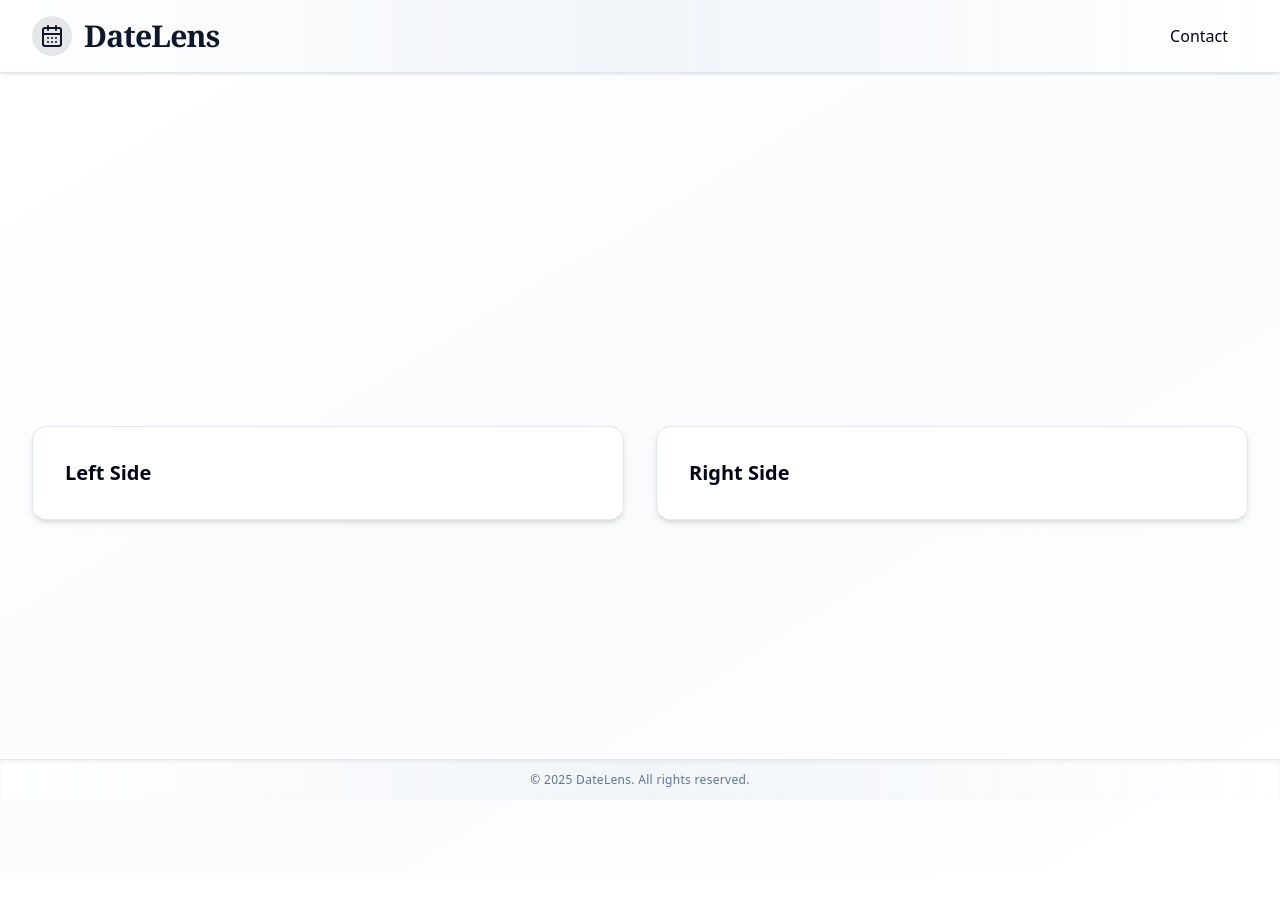
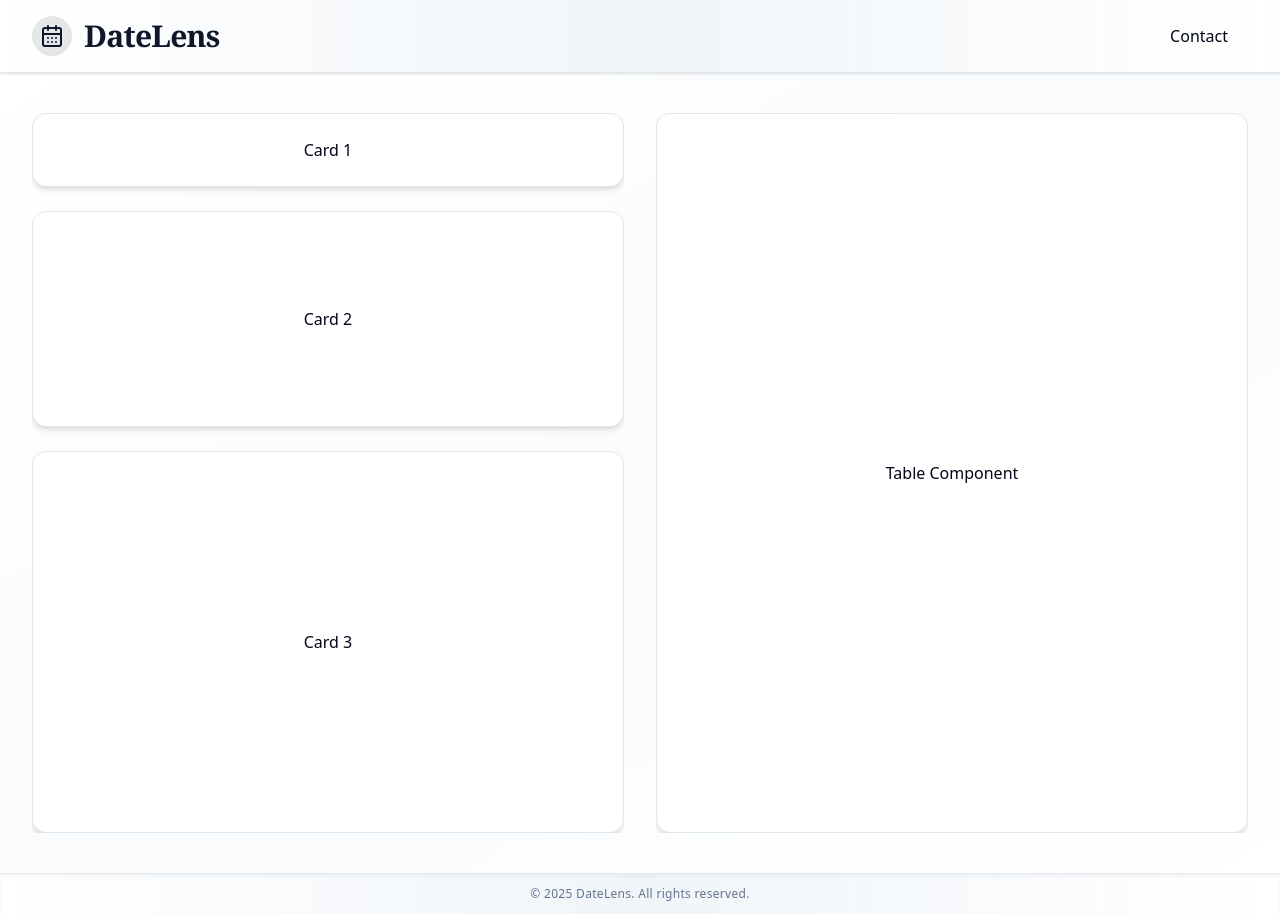
Before and after one commit to rishu605/datelens, a React (Vite) app: page / in a window 1280 px wide. Built offline with nearby package versions, Linux system fonts and the light colour scheme.

Commit message:
Components setup for Left and Right Panels

```diff
--- a/src/App.tsx
+++ b/src/App.tsx
@@ -4,11 +4,13 @@ import Container from "@/components/Container";
 
 function App() {
   return (
-    <>
+    <div className="flex flex-col min-h-screen">
       <Header />
-      <Container />
+      <div className="flex-1 min-h-0">
+        <Container />
+      </div>
       <Footer />
-    </>
+    </div>
   );
 }
 
--- /dev/null
+++ b/src/components/CalendarCard.tsx
@@ -0,0 +1,15 @@
+import React from "react";
+import { Calendar } from "@/components/ui/calendar";
+
+const CalendarCard: React.FC = () => {
+  return (
+    <div className="w-full flex flex-col items-center justify-center gap-2 h-full">
+      <h3 className="text-base font-semibold mb-2">Calendar</h3>
+      <div className="w-full flex-1 flex items-center justify-center">
+        <Calendar />
+      </div>
+    </div>
+  );
+};
+
+export default CalendarCard;
--- a/src/components/Container.tsx
+++ b/src/components/Container.tsx
@@ -4,13 +4,13 @@ import RightPanel from "@/components/RightPanel";
 
 const Container: React.FC = () => {
   return (
-    <div className="flex flex-col min-h-screen bg-gradient-to-br from-background via-muted/40 to-background/80">
-      <div className="flex-1 flex items-center justify-center">
-        <div className="flex h-full w-full gap-8 px-8 py-6 max-w-7xl mx-auto">
-          <div className="w-1/2 h-full bg-card rounded-xl shadow-md border border-border p-8 flex flex-col justify-start overflow-auto">
+    <div className="flex flex-col min-h-screen h-screen bg-gradient-to-br from-background via-muted/40 to-background/80 overflow-hidden">
+      <div className="flex-1 flex items-stretch justify-center min-h-0 px-4 py-6 md:px-8 md:py-10">
+        <div className="flex w-full gap-8 max-w-7xl mx-auto h-full min-h-0">
+          <div className="w-1/2 h-full flex flex-col overflow-auto min-h-0">
             <LeftPanel />
           </div>
-          <div className="w-1/2 h-full bg-card rounded-xl shadow-md border border-border p-8 flex flex-col justify-start overflow-auto">
+          <div className="w-1/2 h-full flex flex-col overflow-auto min-h-0">
             <RightPanel />
           </div>
         </div>
--- a/src/components/Footer.tsx
+++ b/src/components/Footer.tsx
@@ -2,7 +2,7 @@ import React from "react";
 
 const Footer: React.FC = () => {
   return (
-    <footer className="w-full border-t border-border bg-gradient-to-r from-background via-muted to-background/80 backdrop-blur supports-[backdrop-filter]:bg-background/60 shadow-inner sticky bottom-0 z-10">
+    <footer className="w-full border-t border-border bg-gradient-to-r from-background via-muted to-background/80 backdrop-blur supports-[backdrop-filter]:bg-background/60 shadow-inner z-10">
       <div className="max-w-7xl mx-auto flex items-center justify-center px-8 py-3">
         <span className="text-xs font-medium text-muted-foreground tracking-wide">&copy; {new Date().getFullYear()} DateLens. All rights reserved.</span>
       </div>
--- a/src/components/Header.tsx
+++ b/src/components/Header.tsx
@@ -4,7 +4,7 @@ import { CalendarDays } from "lucide-react";
 
 const Header: React.FC = () => {
   return (
-    <header className="w-full border-b border-border bg-gradient-to-r from-background via-muted to-background/80 backdrop-blur supports-[backdrop-filter]:bg-background/60 sticky top-0 z-20 shadow-sm">
+    <header className="w-full border-b border-border bg-gradient-to-r from-background via-muted to-background/80 backdrop-blur supports-[backdrop-filter]:bg-background/60 z-20 shadow-sm">
       <div className="max-w-7xl mx-auto flex items-center justify-between px-8 py-4">
         <div className="flex items-center gap-3">
           <span className="inline-flex items-center justify-center rounded-full bg-primary/10 p-2">
--- a/src/components/LeftPanel.tsx
+++ b/src/components/LeftPanel.tsx
@@ -2,7 +2,17 @@ import React from "react";
 
 const LeftPanel: React.FC = () => {
   return (
-    <div className="text-xl font-bold">Left Side</div>
+    <div className="flex flex-col gap-6 h-full w-full">
+      <div className="bg-card rounded-xl shadow-md border border-border p-6 flex items-center justify-center" style={{ flexBasis: '10%', flexGrow: 0, flexShrink: 0 }}>
+        Card 1
+      </div>
+      <div className="bg-card rounded-xl shadow-md border border-border p-6 flex items-center justify-center" style={{ flexBasis: '30%', flexGrow: 0, flexShrink: 0 }}>
+        Card 2
+      </div>
+      <div className="bg-card rounded-xl shadow-md border border-border p-6 flex-1 flex items-center justify-center">
+        Card 3
+      </div>
+    </div>
   );
 };
 
--- a/src/components/RightPanel.tsx
+++ b/src/components/RightPanel.tsx
@@ -2,7 +2,9 @@ import React from "react";
 
 const RightPanel: React.FC = () => {
   return (
-    <div className="text-xl font-bold">Right Side</div>
+    <div className="bg-card rounded-xl shadow-md border border-border p-8 w-full h-full flex items-center justify-center min-h-[360px]">
+      Table Component
+    </div>
   );
 };
 
--- /dev/null
+++ b/src/components/SelectableDaysInput.tsx
@@ -0,0 +1,18 @@
+import React from "react";
+
+const SelectableDaysInput: React.FC = () => {
+  return (
+    <div className="w-full flex flex-col items-center justify-center gap-2">
+      <label htmlFor="selectable-days" className="text-sm font-medium">Number of selectable days</label>
+      <input
+        id="selectable-days"
+        type="number"
+        min={1}
+        className="w-24 rounded-md border border-border px-3 py-1.5 text-center text-base focus:outline-none focus:ring-2 focus:ring-primary"
+        placeholder="e.g. 3"
+      />
+    </div>
+  );
+};
+
+export default SelectableDaysInput;
--- /dev/null
+++ b/src/components/SpecialDatesInput.tsx
@@ -0,0 +1,17 @@
+import React from "react";
+
+const SpecialDatesInput: React.FC = () => {
+  return (
+    <div className="w-full flex flex-col items-center justify-center gap-2">
+      <label htmlFor="special-dates" className="text-sm font-medium">Special Dates</label>
+      <input
+        id="special-dates"
+        type="text"
+        className="w-48 rounded-md border border-border px-3 py-1.5 text-center text-base focus:outline-none focus:ring-2 focus:ring-primary"
+        placeholder="e.g. 2024-07-01, 2024-07-04"
+      />
+    </div>
+  );
+};
+
+export default SpecialDatesInput;
```
